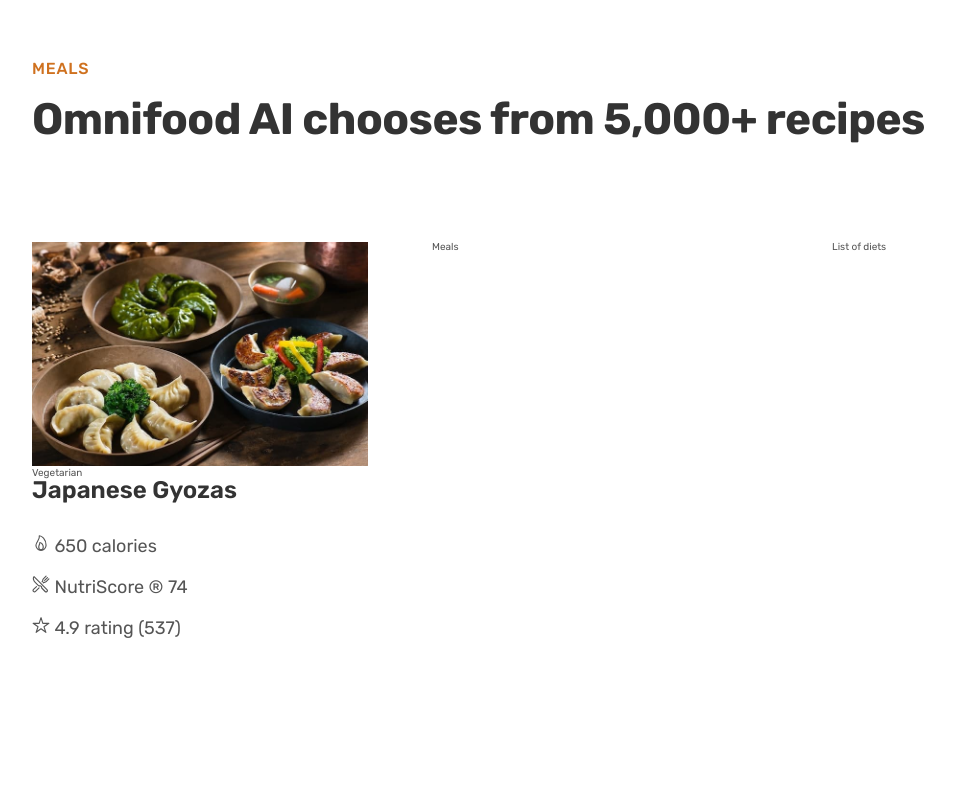
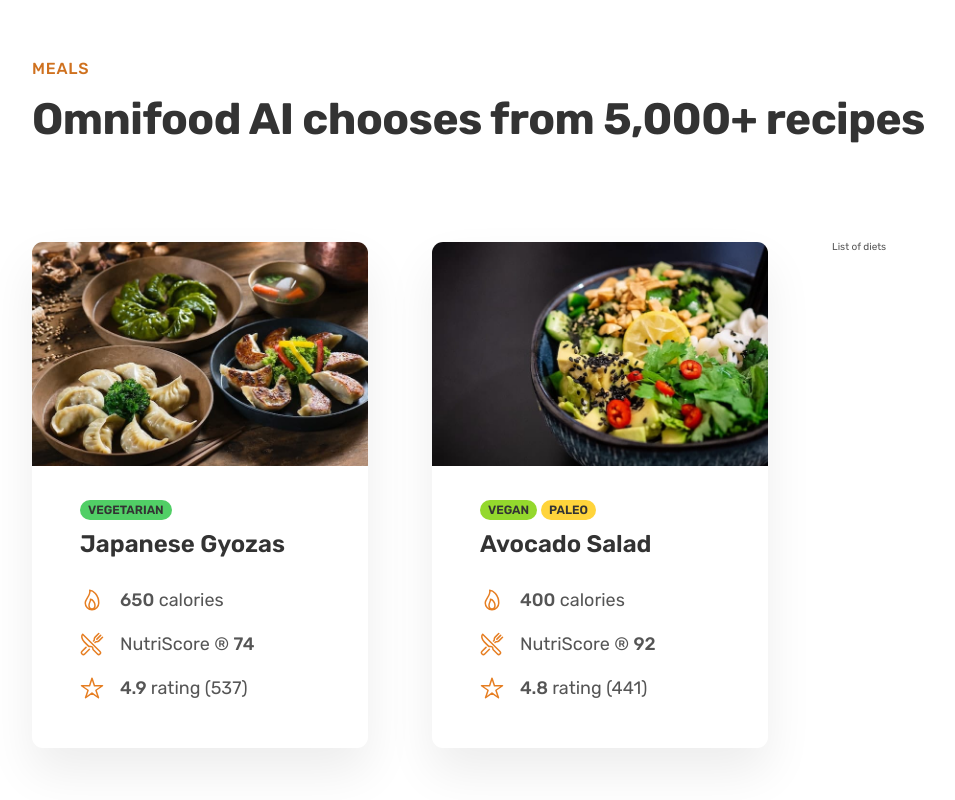
Before and after one commit to arpadberenyi/Omnifood, a plain HTML site: page index.html in a window 1280 px wide. Shown: the part 2648-3448 px from the top of the page, without its empty margins (40-995 px from the left). Before the commit the page ends 3381 px from the top, so only its background shows below. Drawn offline with nearby package versions, Linux system fonts and the light colour scheme.

Commit message:
Building the Meals Section - Part 2

```diff
--- a/css/general.css
+++ b/css/general.css
@@ -38,6 +38,7 @@ Paragraph defalult: 1.6
 --- 06 BORDER-RADIUS
 
 Default: 9px
+Medium: 11px
 
 --- 07 WHITESPACE
 
@@ -180,3 +181,7 @@ body {
 .margin-rigth-sm { /*helper class*/
     margin-right: 1.6rem !important;
 }
+
+strong {
+    font-weight: 500;
+}
--- a/css/style.css
+++ b/css/style.css
@@ -217,6 +217,44 @@
     padding: 9.6rem 0;
 }
 
+.meal {
+    box-shadow: 0 2.4rem 4.8rem rgba(0, 0, 0, 0.075);
+    border-radius: 11px;
+    overflow: hidden;
+}
+
+.meal-content {
+    padding: 3.2rem 4.8rem 4.8rem 4.8rem;
+}
+
+.meal-tags {
+    margin-bottom: 1.2rem;
+    display: flex;
+    gap: 0.4rem;
+}
+
+.tag {
+    display: inline-block;
+    padding: 0.4rem 0.8rem;
+    font-size: 1.2rem;
+    text-transform: uppercase;
+    color: #333;
+    border-radius: 100px;
+    font-weight: 600;
+}
+
+.tag--vegetarian {
+    background-color: #51cf66;
+}
+
+.tag--vegan {
+    background-color: #94d82d;
+}
+
+.tag--paleo {
+    background-color: #ffd43b;
+}
+
 .meal-title {
     font-size: 2.4rem;
     color: #333;
@@ -233,6 +271,16 @@
 
 .meal-attribute {
     font-size: 1.8rem;
+    display: flex;
+    align-items: center;
+    gap: 1.6rem;
+
+}
+
+.meal-icon {
+    height: 2.4rem;
+    width: 2.4rem;
+    color: #e67e22;
 }
 
 .meal-img {
--- a/index.html
+++ b/index.html
@@ -142,23 +142,55 @@
             <div class="container grid grid--3-cols">
                 <div class="meal">
                     <img src="img/meals/meal-1.jpg" class="meal-img" alt="Japanese Gyozas">
-                    <span class="tag">Vegetarian</span>
+
+                    <div class="meal-content">
+                        <div class="meal-tags">
+                            <span class="tag tag--vegetarian ">Vegetarian</span>
+                        </div>
                         <p class="meal-title">Japanese Gyozas</p>
                         <ul class="meal-attributes">
                             <li class="meal-attribute">
-                            <ion-icon name="flame-outline"></ion-icon>
-                            <span>650 calories</span>
+                                <ion-icon class="meal-icon" name="flame-outline"></ion-icon>
+                                <span> <strong>650</strong> calories</span>
                             </li>
                             <li class="meal-attribute">
-                            <ion-icon name="restaurant-outline"></ion-icon>
-                            <span> NutriScore &reg; 74</span>
+                                <ion-icon class="meal-icon" name="restaurant-outline"></ion-icon>
+                                <span> NutriScore &reg; <strong>74</strong> </span>
                             </li>
                             <li class="meal-attribute">
-                            <ion-icon name="star-outline"></ion-icon>
-                            <span>4.9 rating (537)</span> </li>
+                                <ion-icon class="meal-icon" name="star-outline"></ion-icon>
+                                <span><strong>4.9 </strong> rating (537)</span>
+                            </li>
                         </ul>
                     </div>
-                <div class="meal">Meals</div>
+                </div>
+
+                <div class="meal">
+                    <img src="img/meals/meal-2.jpg" class="meal-img" alt="Avocado Salad">
+
+                    <div class="meal-content">
+                        <div class="meal-tags">
+                            <span class="tag tag--vegan">Vegan</span>
+                            <span class="tag tag--paleo">Paleo</span>
+                        </div>
+                        <p class="meal-title">Avocado Salad</p>
+                        <ul class="meal-attributes">
+                            <li class="meal-attribute">
+                                <ion-icon class="meal-icon" name="flame-outline"></ion-icon>
+                                <span> <strong>400</strong> calories</span>
+                            </li>
+                            <li class="meal-attribute">
+                                <ion-icon class="meal-icon" name="restaurant-outline"></ion-icon>
+                                <span> NutriScore &reg; <strong>92</strong> </span>
+                            </li>
+                            <li class="meal-attribute">
+                                <ion-icon class="meal-icon" name="star-outline"></ion-icon>
+                                <span><strong>4.8 </strong> rating (441)</span>
+                            </li>
+                        </ul>
+                    </div>
+                </div>
+
                 <div class="list">List of diets</div>
             </div>
         </section>
```
Lines whose indentation alone changed are shown as unchanged.
